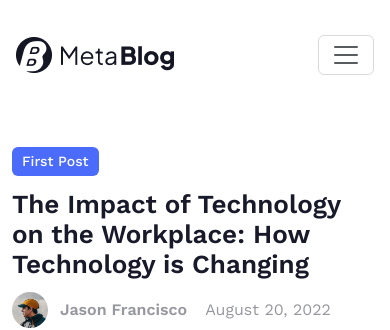
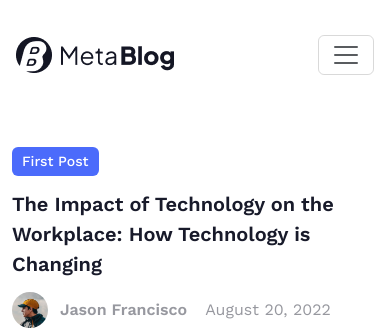
Before and after one commit to LiNePasha/vue3-blog-ui, a Vue app: page /post/1 in a window 390 px wide. Shown: the top 330 px of the page. Built offline with nearby package versions, Linux system fonts and the light colour scheme.

Commit message:
responsive single post summry

```diff
--- a/src/views/PostDetailsPage.vue
+++ b/src/views/PostDetailsPage.vue
@@ -159,7 +159,7 @@
 
 @media (max-width: 992px) {
   .post-content .summary {
-    font-size: 1.625rem;
+    font-size: 1.25rem;
     line-height: 1.875rem;
   }
 }
```
